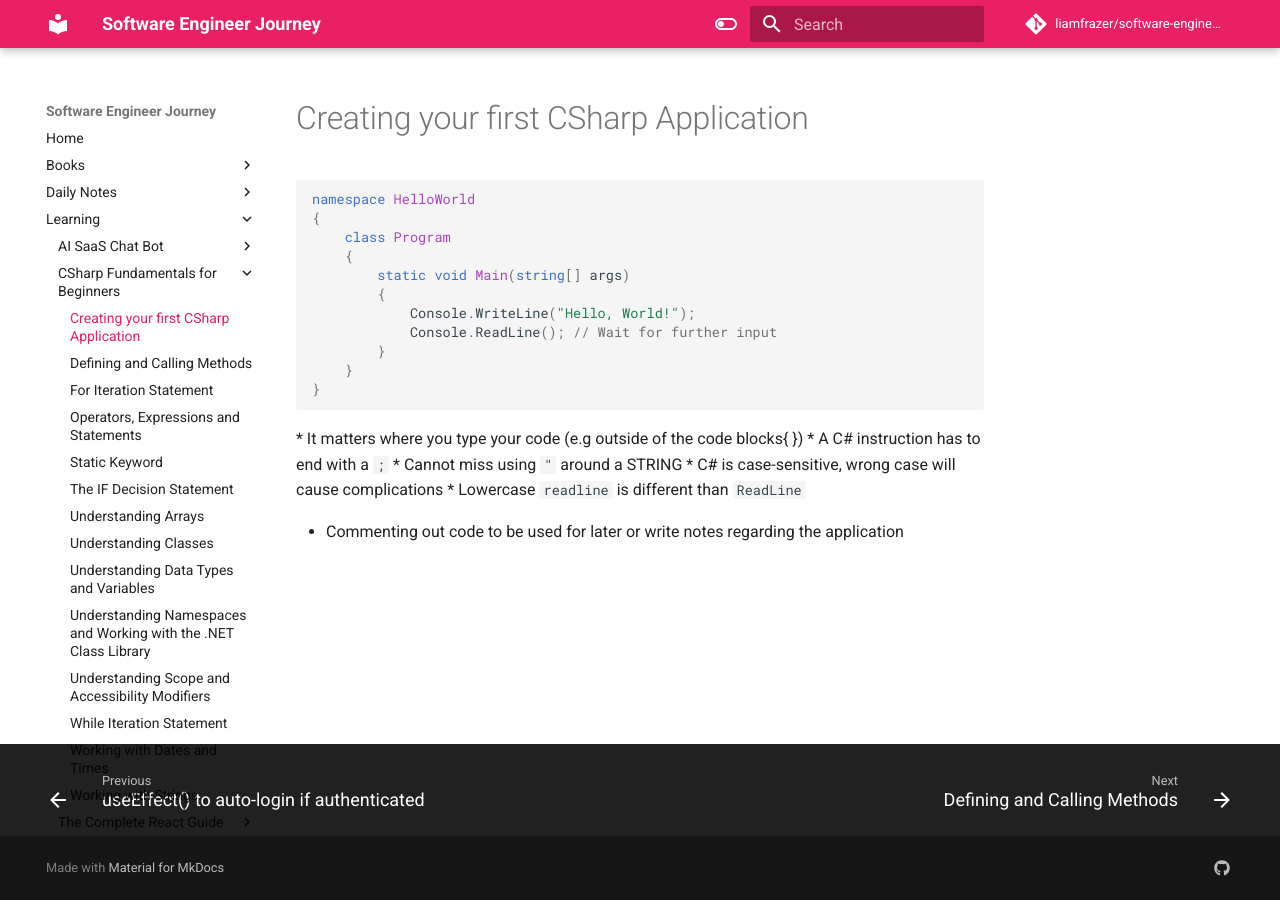
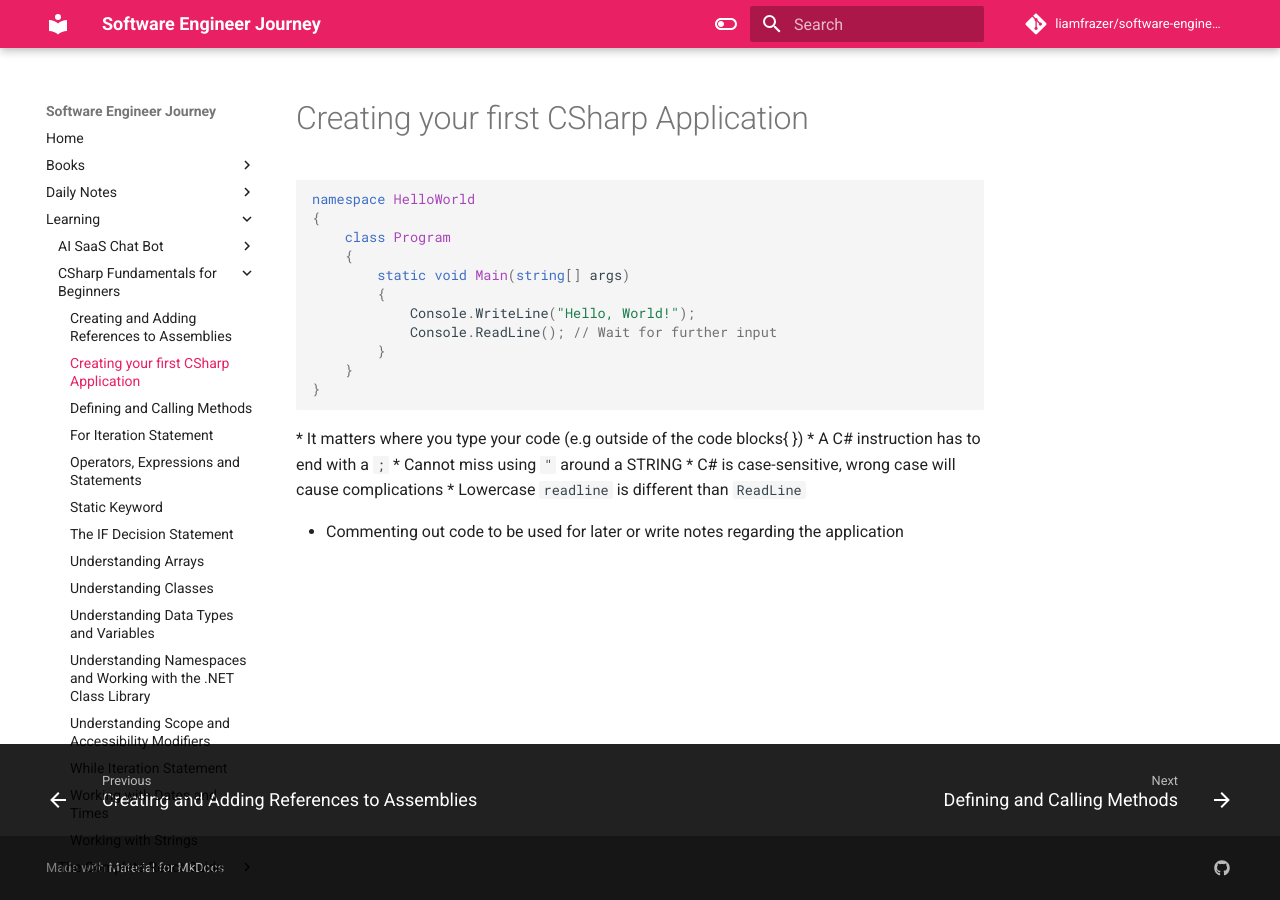
Before and after one commit to liamfrazer/software-engineer-journey, an MkDocs documentation site: the page built from docs/Learning/CSharp Fundamentals for Beginners/Creating your first CSharp Application.md, in a window 1280 px wide. Built offline with MkDocs 1.6.1 and Material for MkDocs 9.7.7, drawn with Linux system fonts in a browser that asks for light colours; comment, search, counter and statistics services are not loaded.

Commit message:
vault backup: 2024-01-07 13:37:51

```diff
--- /dev/null
+++ b/docs/Learning/CSharp Fundamentals for Beginners/Creating and Adding References to Assemblies.md
@@ -0,0 +1,5 @@
+---
+tags:
+  - csharp
+---
+# Creating and Adding References to Assemblies
```
Also changed, not shown: docs/index.md (+1 -0 lines).
